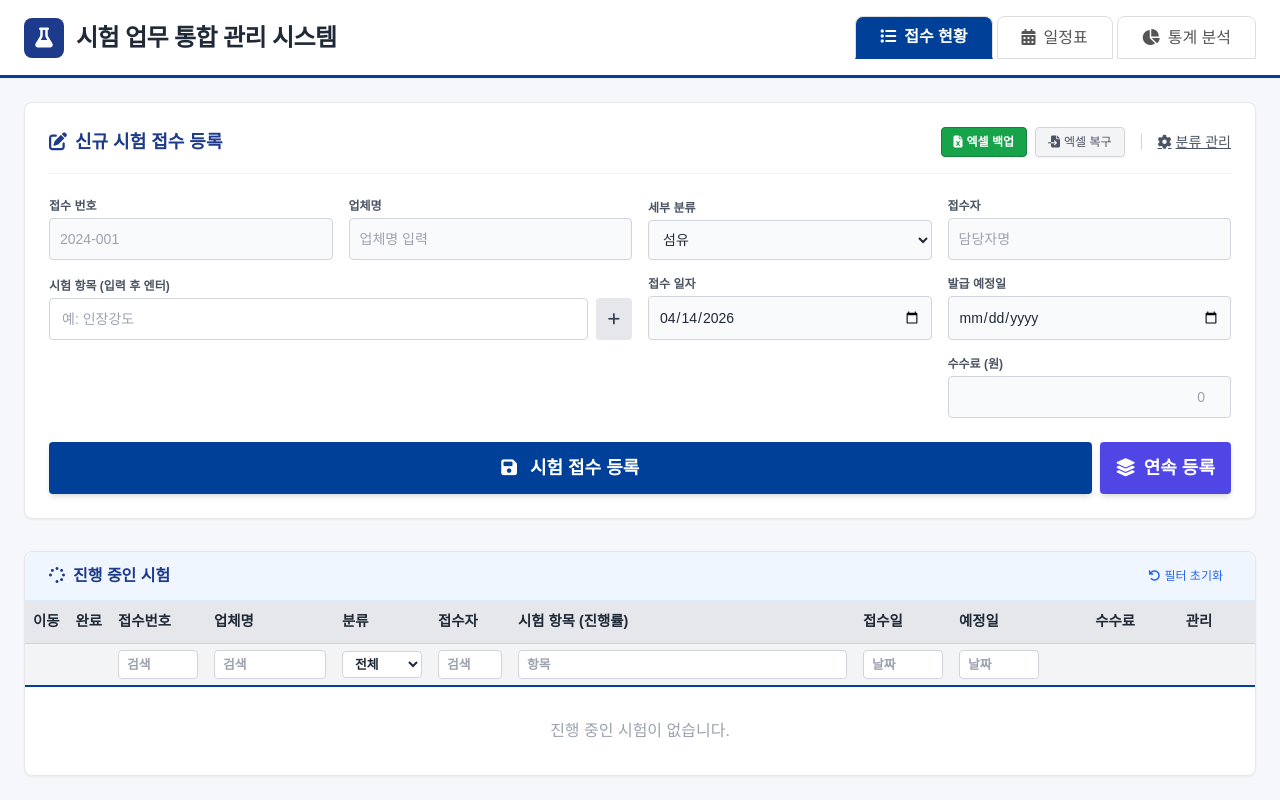
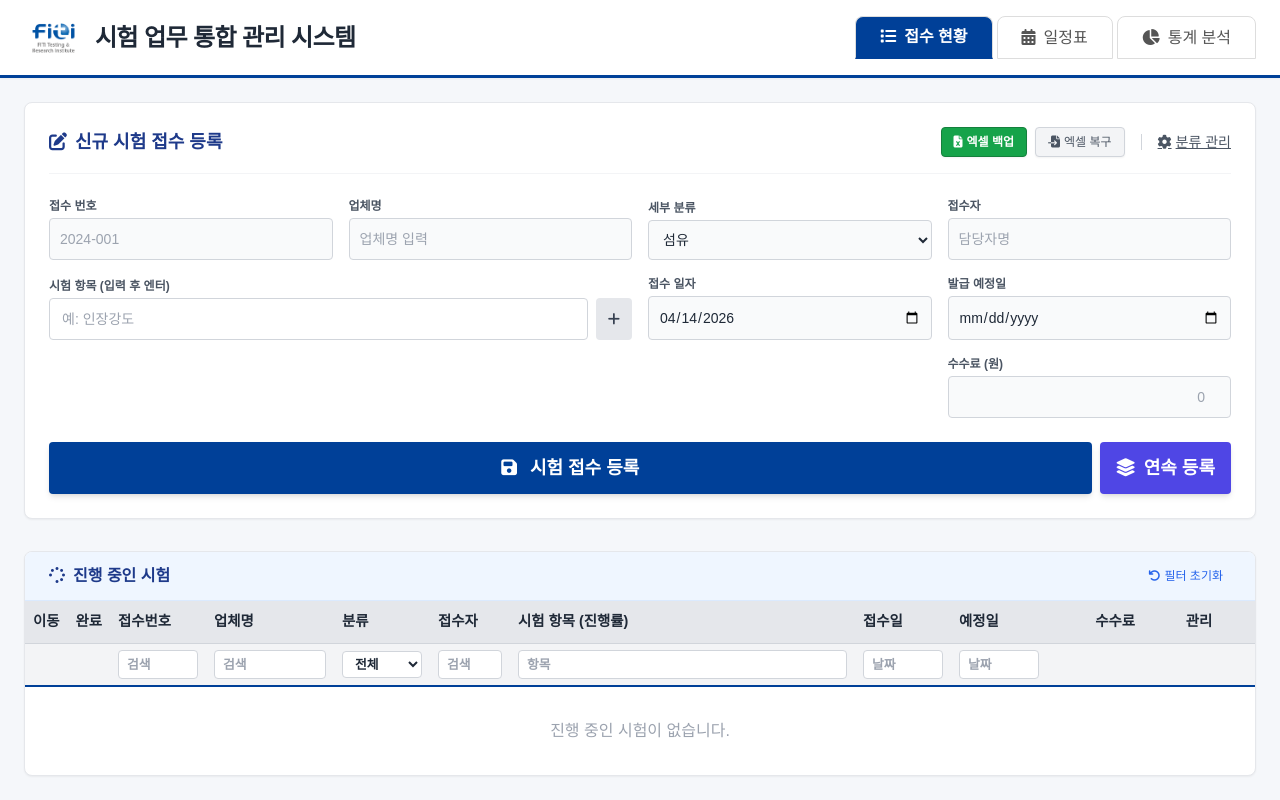
Before and after one commit to jameslee9447/fiti_schedule, a plain HTML site: page index.html in a window 1280 px wide. Shown: the top 800 px of the page. Drawn offline with nearby package versions, Linux system fonts and the light colour scheme.

Commit message:
Update index.html

```diff
--- a/index.html
+++ b/index.html
@@ -86,10 +86,10 @@
 
     <header class="fiti-header shadow-sm sticky top-0 z-50">
         <div class="container mx-auto px-6 py-4 flex flex-col md:flex-row justify-between items-center gap-4">
-            <div class="flex items-center gap-3">
-                <div class="w-10 h-10 bg-blue-900 text-white flex items-center justify-center rounded-lg text-xl"><i class="fas fa-flask"></i></div>
-                <h1 class="text-2xl font-bold text-gray-800 tracking-tight">시험 업무 통합 관리 시스템</h1>
-            </div>
+        <div class="flex items-center gap-3">
+        <img src="fiti-logo.png" alt="FITI 로고" class="h-10 w-auto">
+        <h1 class="text-2xl font-bold text-gray-800 tracking-tight">시험 업무 통합 관리 시스템</h1>
+    </div>
             <div class="flex space-x-1 w-full md:w-auto overflow-x-auto">
                 <button onclick="switchTab('listTab')" id="btn-listTab" class="tab-btn active px-6 py-2 rounded-t-lg whitespace-nowrap"><i class="fas fa-list mr-2"></i>접수 현황</button>
                 <button onclick="switchTab('calendarTab')" id="btn-calendarTab" class="tab-btn px-6 py-2 rounded-t-lg whitespace-nowrap"><i class="fas fa-calendar-alt mr-2"></i>일정표</button>
```
